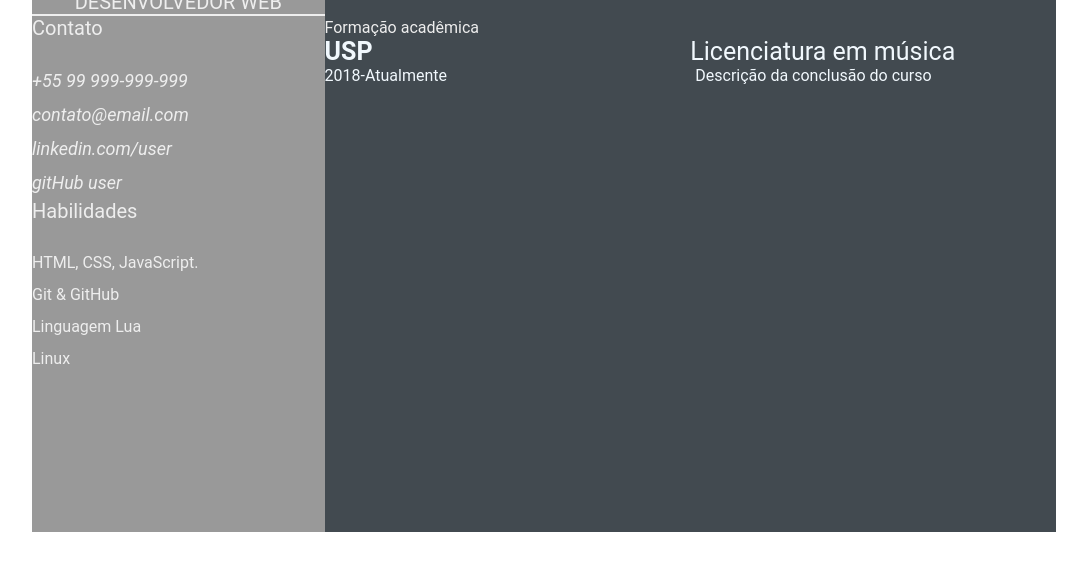
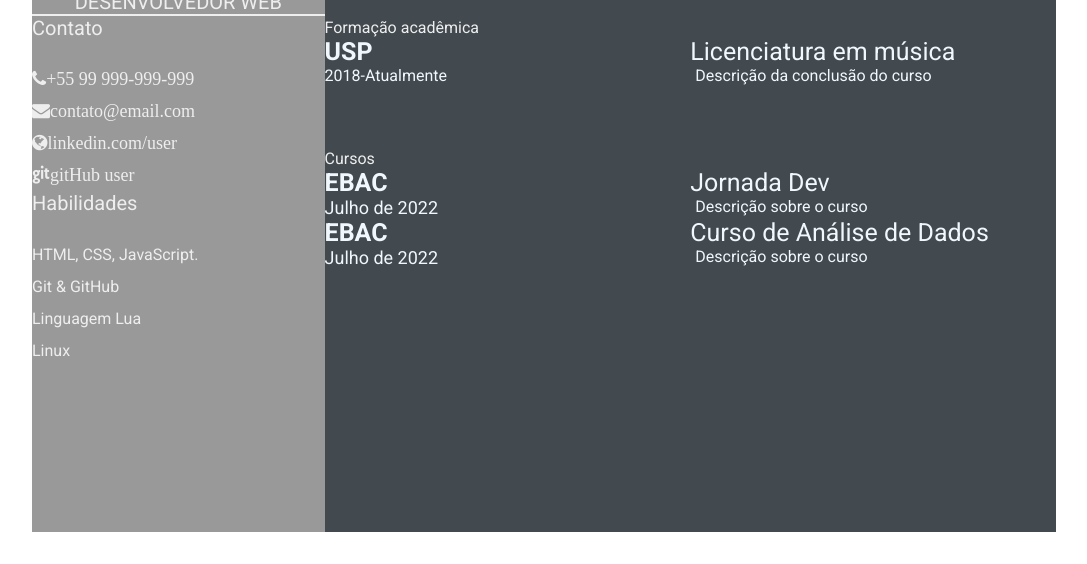
Before and after one commit to jandereloi/devweekgit.github.io, a plain HTML site: page index.html in a window 1280 px wide. Shown: the part 300-864 px from the top of the page, without its empty margins (96-1183 px from the left). Drawn offline with Linux system fonts and the light colour scheme.

Commit message:
feature: add certificates

```diff
--- a/index.html
+++ b/index.html
@@ -5,6 +5,15 @@
     <meta http-equiv="X-UA-Compatible" content="IE=edge">
     <meta name="viewport" content="width=device-width, initial-scale=1.0">
     <title>Jander Eloi</title>
+
+
+     <link rel="preconnect" href="https://fonts.googleapis.com">
+     <link rel="preconnect" href="https://fonts.gstatic.com" crossorigin>
+     <link href="https://fonts.googleapis.com/css2?family=Roboto:ital,wght@0,100;0,300;0,400;0,700;1,100;1,300;1,400;1,700&display=swap" rel="stylesheet">
+
+
+     <link rel="stylesheet" href="https://cdnjs.cloudflare.com/ajax/libs/font-awesome/4.7.0/css/font-awesome.min.css">
+
 
     <link rel="stylesheet" href="style.css">
 </head>
@@ -87,6 +96,30 @@
                         </div>
                     </div>
             </section>
+            <section class="awards gap">
+                <div class="right-title">Cursos</div>
+                <div class="awards-contents">
+                    <div class="awards-left">
+                        <p class="awards-company-name">EBAC</p>
+                        <p class="awards-time-period">Julho de 2022</p>
+                    </div>
+                    <div class="awards-right">
+                        <p class="awards-name">Jornada Dev</p>
+                        <p class="awards-desc">
+                            Descrição sobre o curso
+                        </p>
+                    </div>
+                    <div class="awards-left">
+                        <p class="awards-company-name">EBAC</p>
+                        <p class="awards-time-period">Julho de 2022</p>
+                    </div>
+                    <div class="awards-right">
+                        <p class="awards-name">Curso de Análise de Dados</p>
+                        <p class="awards-desc">
+                            Descrição sobre o curso
+                        </p>
+                </div>
+            </section>
         </section>
     </main>
 </body>
```
